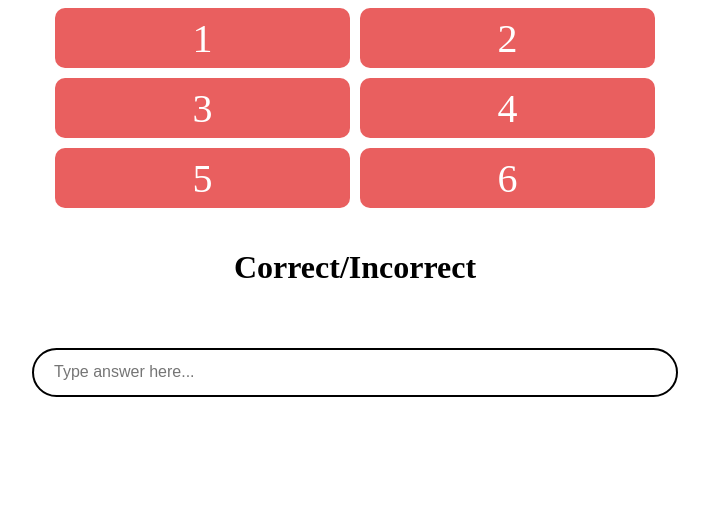
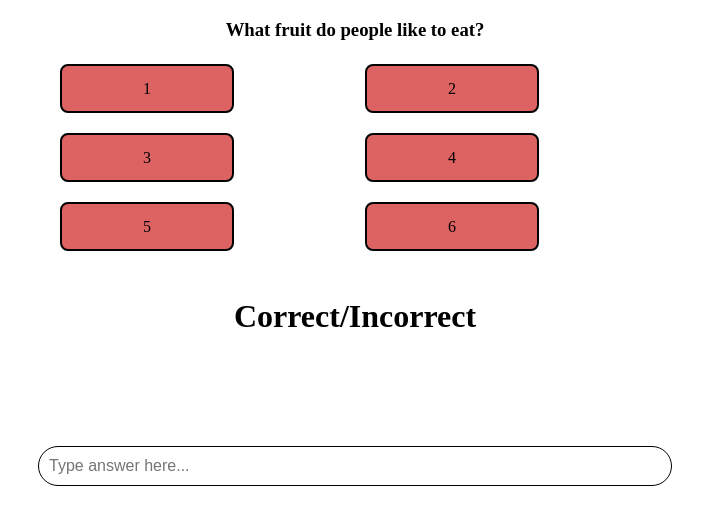
Before and after one commit to pandanbrandon/kin-clash, a React (Create React App) app: page / in a window 1280 px wide. Shown: the top 524 px of the page, without its empty margins (285-994 px from the left). Built offline with nearby package versions, Linux system fonts and the light colour scheme.

Commit message:
changed board, using array now, using app as middle-man

```diff
--- a/src/App.css
+++ b/src/App.css
@@ -1,67 +1,67 @@
-/* Survery Board */
+/* Survey Board */
 .survey-board {
-  display: flex;
-  flex-direction: column;
-  gap: 10px; /* Controls vertical space between rows (reduce further if needed) */
+  display: grid;
+  grid-template-columns: repeat(2, 1fr); /* Two-column layout */
+  gap: 10px; /* Space between items */
   max-width: 600px;
   margin: 0 auto;
-  padding: 0; /* Ensure no extra padding */
+  padding: 0;
 }
 
-.board-row {
-  display: flex;
-  gap: 10px; /* Horizontal space between boxes (keep if you want side spacing) */
-  justify-content: center;
-  margin: 0; /* Remove default margins */
-  padding: 0; /* Remove default padding */
-}
-
-.box {
+/* Survey Box (individual items in the board) */
+.survey-box {
+  border: 2px solid black;
+  background-color: rgb(221, 98, 98);
+  padding: 10px;
+  margin: 5px;
+  width: 150px;
+  height: 25px;
   display: flex;
   justify-content: center;
   align-items: center;
-  width: 50%;
-  height: 60px;
-  background-color: #e95f5f;
-  color: white;
-  border-radius: 10px;
-  font-size: 2.5rem;
-  transition: background-color 0.3s, transform 0.6s ease-in-out;
-  margin: 0;
-  padding: 0;
+  text-align: center;
+  border-radius: 8px;
+  font-size: 1rem;
+  color: black;
+  transition: background-color 0.3s, transform 0.2s ease-in-out;
 }
 
-.box:hover {
+.survey-box:hover {
   transform: scale(1.05);
-  transition: transform 0.2s ease-in-out;
 }
 
-
-/* Computer Response */
+/* Computer Response Container */
 .input-container {
   display: flex;
-  justify-content: center; /* Centers input horizontally */
-  padding: 20px; /* Optional spacing */
+  justify-content: center;
+  padding: 20px;
 }
 
-/* this is for adding red outline to see padding
-.input-container {
-  border: 2px dotted red; /* Dotted border */
-
-
-/* player input box */
+/* Player Input Container */
 .player-input-container {
   display: flex;
-  justify-content: center; /* Centers input horizontally */
-  padding: 20px; /* Optional spacing */
+  justify-content: center;
+  padding: 20px;
 }
 
+/* Player Input Box */
 .player-input {
-  width: 50%; /* Makes input take up more horizontal space */
-  height: 25px; /* Increases input height */
-  font-size: 1rem; /* Makes text inside bigger */
-  padding: 10px; /* Adds spacing inside */
-  border: 2px solid black; /* Optional: Border for visibility */
-  border-radius: 50px;
-  padding-left: 20px; /* Moves cursor to the right */
+  display: block;
+  margin: 50px auto;
+  padding: 10px;
+  font-size: 16px;
+  border: 1px solid black;
+  border-radius: 20px;
+  width: 50%;
 }
+
+/* Feedback Text */
+.feedback-text {
+  text-align: center;
+  font-size: 2rem;
+}
+
+/* Prompt Text */
+.prompt {
+  text-align: center;
+}
--- a/src/App.js
+++ b/src/App.js
@@ -1,17 +1,36 @@
 import './App.css';
 import SurveyBoard from './components/SurveyBoard';
 import PlayerAnswerField from './components/PlayerAnswerField';
+import { useState } from 'react';
 
 function App() {
+  // hardcoded board for now
+  const answersBoard = [
+    "strawberry",
+    "watermelon",
+    "mango",
+    "banana",
+    "apple",
+    "grape",
+  ];
+
+  const [currentBoard, setCurrentBoard] = useState([1, 2, 3, 4, 5, 6]);
+
   return (
     <div className="App">
       <>
-        <SurveyBoard />
+        <h3 className="prompt">What fruit do people like to eat?</h3>
+
+        <SurveyBoard updatedBoard={currentBoard}/>
+
         <div className='input-container'>
           <h1>Correct/Incorrect</h1>
         </div>
-        <PlayerAnswerField />
 
+        <PlayerAnswerField
+          answersBoard={answersBoard}
+          setCurrentBoard={setCurrentBoard}
+        />
       </>
     </div>
   );
--- a/src/components/PlayerAnswerField.js
+++ b/src/components/PlayerAnswerField.js
@@ -1,9 +1,7 @@
 import React, {use, useState} from "react";
 import SurveyBoard from "./SurveyBoard";
 
-const PlayerAnswerField = () => {
-    const currentSurvey = ['watermelon', 'apple', 'orange',
-        'grapes', 'banana', 'strawberry' ];
+const PlayerAnswerField = ({answersBoard, setCurrentBoard}) => {
 
     const [playerAnswer, setPlayerAnswer] = useState('');
 
@@ -15,26 +13,45 @@ const PlayerAnswerField = () => {
                 // e.target.value is the value the player typed
     }
 
+
+    // handlePlayerAnswer() The core of the game
+    const handlePlayerAnswer = (answer, currentBoard) => {
+        // make a copy of currentBoard, cuz its 'read-only'
+        const updatedBoard = [...currentBoard]; // ... = spread
+        const indexOfCorrectAnswer = answersBoard.indexOf(answer); // index of answer
+
+        if (indexOfCorrectAnswer !== -1) {
+            updatedBoard[indexOfCorrectAnswer] = answersBoard[indexOfCorrectAnswer];
+        } else {
+        // don't change board, give X
+        console.log("X, not on board!");
+        }
+        return updatedBoard;
+    };
+
+    // Enter key
     const handleEnterKey = (e) => {
-        if (e.key === 'Enter'){
-            console.log('Player typed: ', playerAnswer);
+        if (e.key === "Enter") {
+            console.log("player's answer: ", playerAnswer);
 
+            // Update the board state immutably
+            // prevBoard is the current 'state' value, in this case current val of currentBoard
+            setCurrentBoard(
+              (prevBoard) => handlePlayerAnswer(playerAnswer, prevBoard) // computes NEW state value
+            );
+
+            /*
+              ^^ the new state depends on the previous state (prevBoard).
+              This makes the CALLBACK necessary to ensure we’re working
+              with the most recent and correct version of currentBoard.
+
+              This is where we actually use handlePlayerAnswer
+            */
+
+            // clears textbox
             setPlayerAnswer("");
         }
-
-        // Checks if 'fruit' contains 'whatPlayerTyped', case-insensitive
-        const isInArray = currentSurvey.some(fruit =>
-            fruit.toLowerCase() === playerAnswer.toLowerCase());
-
-        if(isInArray){
-            console.log({playerAnswer}, ' is in the list');
-        }
-    }
-
-    // isInArray will be isOnBoard (fruit thing is a test)
-    const isOnBoard = () => {
-
-    }
+    };
 
 
     // ----------| Return |----------
@@ -43,7 +60,6 @@ const PlayerAnswerField = () => {
             <input
                 className="player-input"
                 placeholder="Type answer here..."
-
                 value={playerAnswer}
                 onChange={handleChange} // As player types
                 onKeyDown={handleEnterKey} // When enter key is pressed
--- a/src/components/SurveyBoard.js
+++ b/src/components/SurveyBoard.js
@@ -1,22 +1,24 @@
 import React, {useState} from "react";
 
-const SurveyBoard = () => {
+const SurveyBoard = ({updatedBoard}) => {
+
+  // idea: main function is a dynamically changing array
   return(
-        <div className="survey-board">
-          <div className="board-row">
-            <p className="box">1</p>
-            <p className="box">2</p>
-          </div>
-          <div className="board-row">
-            <p className="box">3</p>
-            <p className="box">4</p>
-          </div>
-          <div className="board-row">
-            <p className="box">5</p>
-            <p className="box">6</p>
-          </div>
-        </div>
-    );
+    <div className="survey-board">
+      {updatedBoard.map(
+      (
+        item,
+        index // item, element at index... well indexOf
+      ) => (
+        // (currentElement, currentElementIndex)
+        <p key={index} className="survey-box">
+          {item}
+        </p>
+      )
+    )}
+    </div>
+
+  );
 }
 
 export default SurveyBoard;
```
